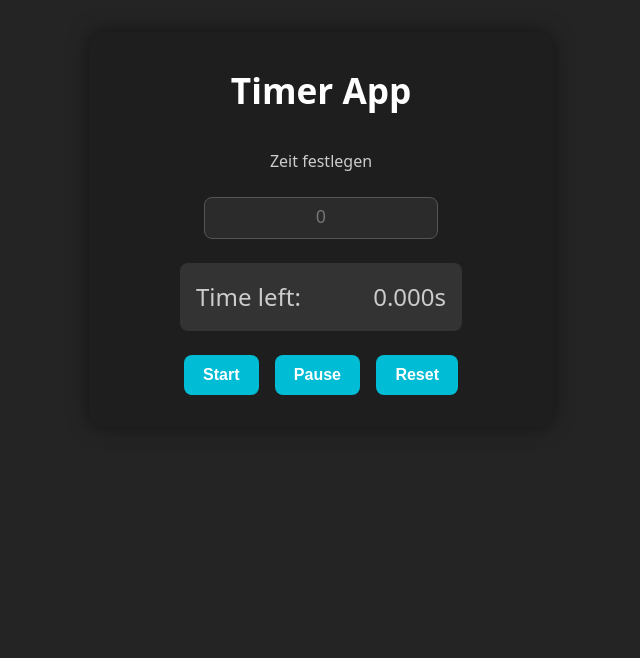
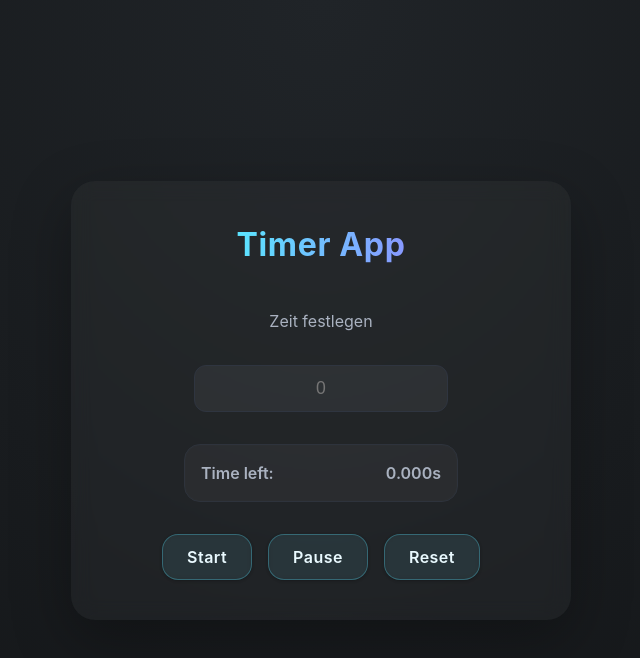
Before and after one commit to Steven0age/React_TimerApp, a React (Vite) app: page / in a window 1280 px wide. Shown: the top 658 px of the page, without its empty margins (319-959 px from the left). Built offline with nearby package versions, Linux system fonts and the light colour scheme.

Commit message:
test:  optimize styling using chatGPT iterations

```diff
--- a/src/App.css
+++ b/src/App.css
@@ -1,56 +1,72 @@
 #root {
-  max-width: 1280px;
-  margin: auto;
-  padding: 2rem;
-  text-align: center;
   display: flex;
   justify-content: center;
+  align-items: center;
+  min-height: 100vh;
+  background: radial-gradient(ellipse at top, #202428, #121416);
+  font-family: "Inter", "Segoe UI", sans-serif;
+  color: #eef1f5;
 }
 
 .app {
-  background-color: #1e1e1e;
-  border: none;
-  border-radius: 1rem;
-  box-shadow: 0 0 20px rgba(0, 0, 0, 0.5);
-  padding: 2rem;
+  backdrop-filter: blur(10px);
+  background-color: rgba(255, 255, 255, 0.03);
+  border-radius: 1.5rem;
+  box-shadow: 0 20px 60px rgba(0, 0, 0, 0.3);
+  padding: 2.5rem;
   width: 100%;
-  max-width: 400px;
-  gap: 1.5rem;
+  max-width: 420px;
   display: flex;
   flex-direction: column;
   align-items: center;
+  gap: 2rem;
+  transition: all 0.3s ease;
 }
 
 .app h1 {
-  font-size: 2.2rem;
-  color: #ffffff;
+  font-size: 2rem;
+  letter-spacing: 0.02em;
+  background: linear-gradient(90deg, #5be4ff, #8899ff);
+  -webkit-background-clip: text;
+  -webkit-text-fill-color: transparent;
   margin-bottom: 0.5rem;
 }
 
 .app p {
-  color: #ccc;
+  color: #aab2c0;
+  margin: 0;
+  font-size: 1rem;
 }
 
 .app input {
-  padding: 0.6rem 1rem;
-  border-radius: 8px;
-  border: 1px solid #555;
+  width: 100%;
+  max-width: 220px;
+  padding: 0.75rem 1rem;
+  background: rgba(255, 255, 255, 0.05);
+  border: 1px solid #2f3540;
+  border-radius: 12px;
+  color: #eef1f5;
   font-size: 1.1rem;
-  width: 100%;
-  max-width: 200px;
   text-align: center;
-  background-color: #2b2b2b;
-  color: white;
+  outline: none;
+  transition: border 0.2s ease;
+}
+
+.app input:focus {
+  border-color: #5be4ff;
 }
 
 .time-left {
-  background-color: #333;
+  width: 100%;
+  max-width: 240px;
   padding: 1rem;
-  border-radius: 8px;
-  width: 100%;
-  max-width: 250px;
+  background-color: rgba(255, 255, 255, 0.04);
+  border-radius: 1rem;
   display: flex;
   justify-content: space-between;
   font-size: 1.5rem;
-  color: #ffcc00;
+  font-weight: 600;
+  color: #fefefe;
+  border: 1px solid #2e333c;
+  box-shadow: inset 0 0 6px rgba(255, 255, 255, 0.02);
 }
--- a/src/assets/Button/Button.css
+++ b/src/assets/Button/Button.css
@@ -6,17 +6,35 @@
 }
 
 button {
-  background-color: #00bcd4;
-  color: #fff;
-  border: none;
-  border-radius: 8px;
-  padding: 0.7rem 1.2rem;
+  background: rgba(91, 228, 255, 0.07);
+  border: 1px solid rgba(91, 228, 255, 0.3);
+  color: #eafaff;
+  padding: 0.75rem 1.5rem;
+  border-radius: 1rem;
   font-size: 1rem;
   font-weight: 600;
+  letter-spacing: 0.03em;
+  font-family: inherit;
   cursor: pointer;
-  transition: background-color 0.3s ease;
+  transition: all 0.25s ease;
+  position: relative;
+  backdrop-filter: blur(6px);
+  box-shadow: 0 1px 3px rgba(0, 0, 0, 0.25);
+  user-select: none;
 }
 
 button:hover {
-  background-color: #0097a7;
+  background-color: rgba(91, 228, 255, 0.15);
+  transform: translateY(-1px);
+  box-shadow: 0 2px 6px rgba(0, 0, 0, 0.2);
 }
+
+button:active {
+  transform: scale(0.97);
+  box-shadow: inset 0 2px 4px rgba(0, 0, 0, 0.2);
+}
+
+button:focus-visible {
+  outline: 2px dashed #5be4ff;
+  outline-offset: 4px;
+}
```
